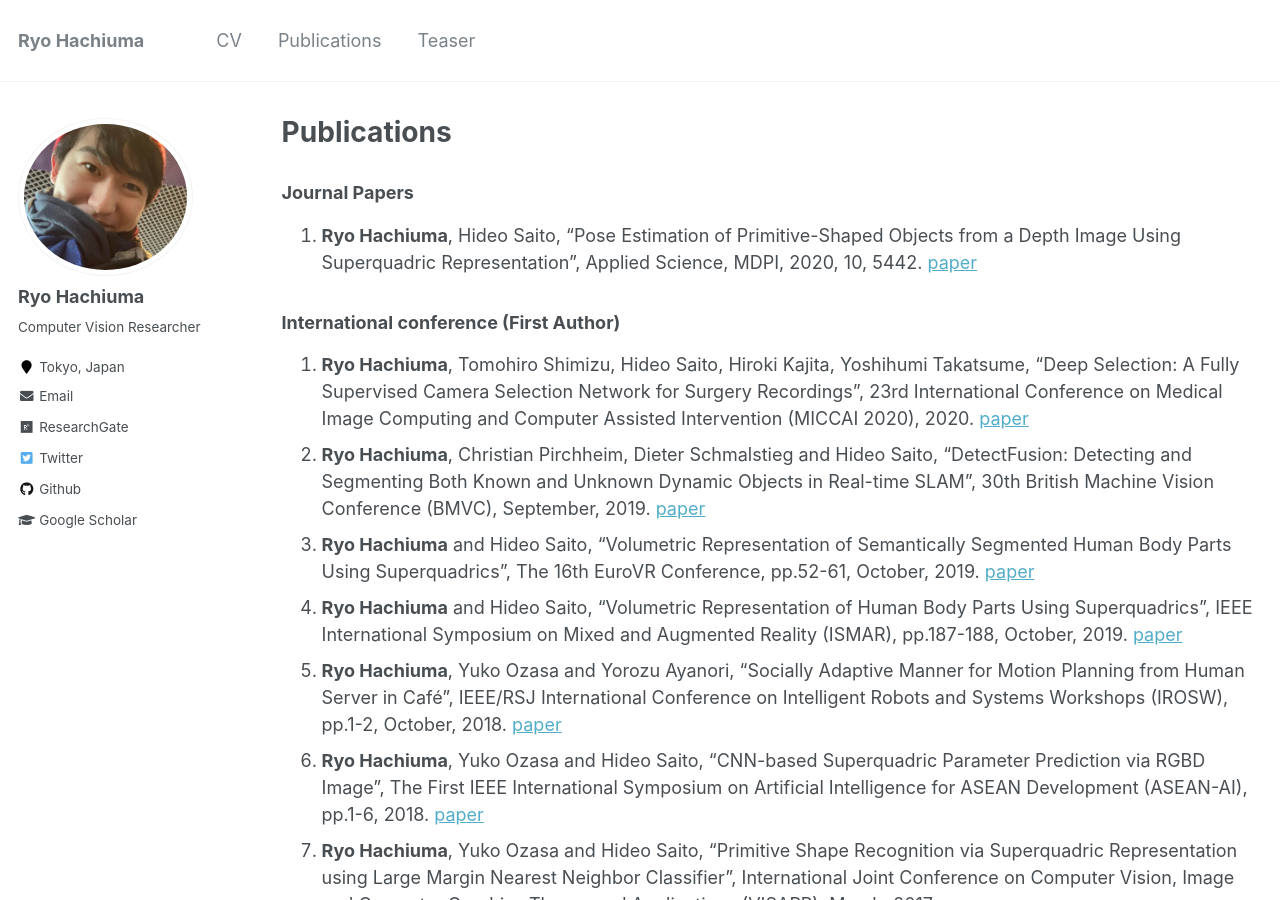
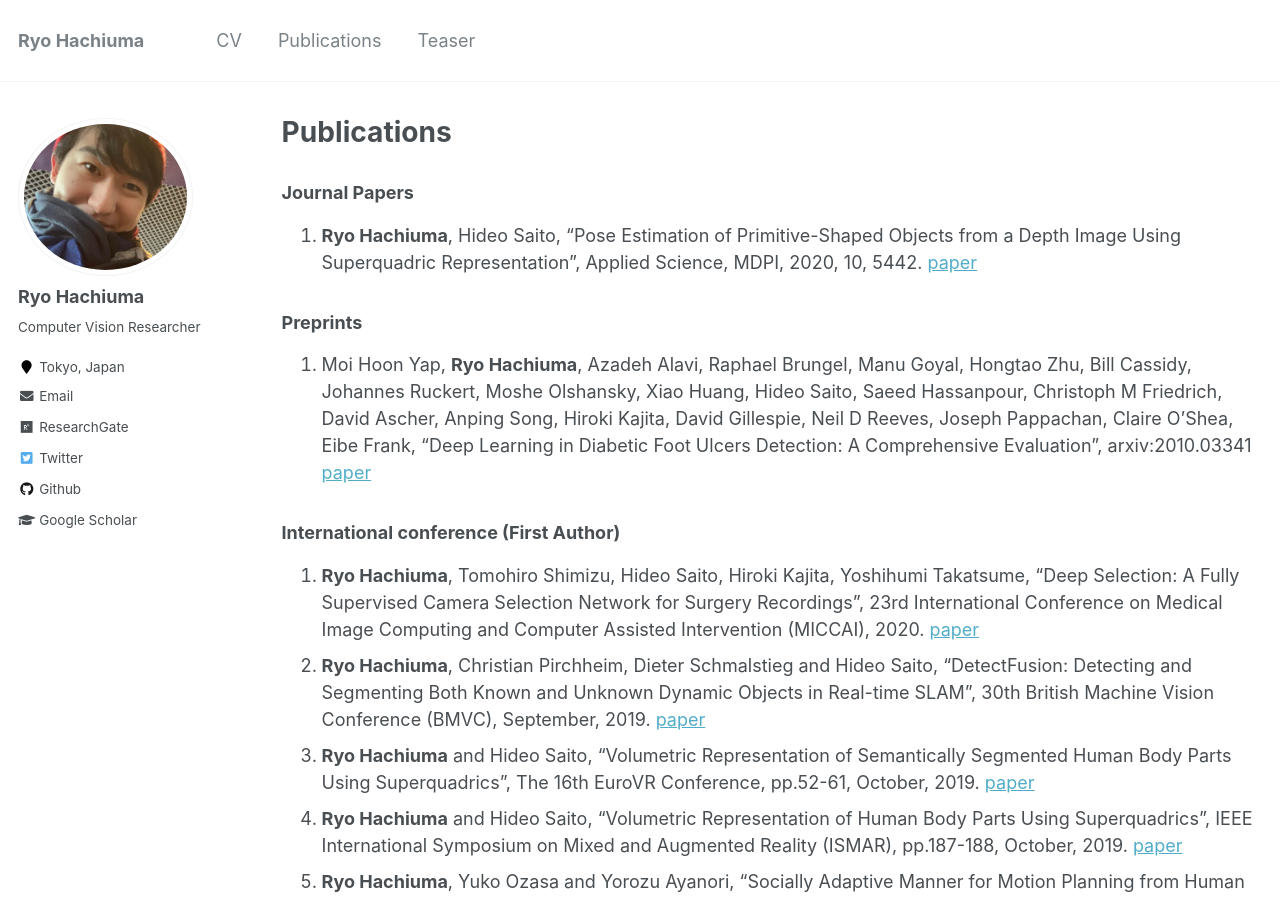
Before and after one commit to ryohachiuma/ryohachiuma.github.io, a Jekyll site: the page built from _pages/publications.md, in a window 1280 px wide and 900 px high. Built offline with Jekyll 4.4.1, drawn with Linux system fonts in a browser that asks for light colours; some of the changed text lies outside the part shown.

Commit message:
Update publications.md

```diff
--- a/_pages/publications.md
+++ b/_pages/publications.md
@@ -23,8 +23,11 @@ author_profile: true
 1. **Ryo Hachiuma**, Hideo Saito, "Pose Estimation of Primitive-Shaped Objects from a Depth Image Using Superquadric Representation", Applied Science, MDPI,  2020, 10, 5442. [paper](https://www.mdpi.com/2076-3417/10/16/5442)
 
 
+### Preprints
+1. Moi Hoon Yap, **Ryo Hachiuma**, Azadeh Alavi, Raphael Brungel, Manu Goyal, Hongtao Zhu, Bill Cassidy, Johannes Ruckert, Moshe Olshansky, Xiao Huang, Hideo Saito, Saeed Hassanpour, Christoph M Friedrich, David Ascher, Anping Song, Hiroki Kajita, David Gillespie, Neil D Reeves, Joseph Pappachan, Claire O'Shea, Eibe Frank, "Deep Learning in Diabetic Foot Ulcers Detection: A Comprehensive Evaluation", arxiv:2010.03341 [paper](https://arxiv.org/abs/2010.03341)
+
 ### International conference (First Author)
-1. **Ryo Hachiuma**, Tomohiro Shimizu, Hideo Saito, Hiroki Kajita, Yoshihumi Takatsume, "Deep Selection: A Fully Supervised Camera Selection Network for Surgery Recordings", 23rd International Conference on Medical Image Computing and Computer Assisted Intervention (MICCAI 2020), 2020. [paper](https://link.springer.com/chapter/10.1007/978-3-030-59716-0_40)
+1. **Ryo Hachiuma**, Tomohiro Shimizu, Hideo Saito, Hiroki Kajita, Yoshihumi Takatsume, "Deep Selection: A Fully Supervised Camera Selection Network for Surgery Recordings", 23rd International Conference on Medical Image Computing and Computer Assisted Intervention (MICCAI), 2020. [paper](https://link.springer.com/chapter/10.1007/978-3-030-59716-0_40)
 2. **Ryo Hachiuma**, Christian Pirchheim, Dieter Schmalstieg and Hideo Saito, "DetectFusion: Detecting and Segmenting Both Known and Unknown Dynamic Objects in Real-time SLAM", 30th British Machine Vision Conference (BMVC), September, 2019. [paper](https://bmvc2019.org/wp-content/uploads/papers/0499-paper.pdf)
 3. **Ryo Hachiuma** and Hideo Saito, "Volumetric Representation of Semantically Segmented Human Body Parts Using Superquadrics", The 16th EuroVR Conference, pp.52-61, October, 2019. [paper](https://link.springer.com/chapter/10.1007/978-3-030-31908-3_4)
 4. **Ryo Hachiuma** and Hideo Saito, "Volumetric Representation of Human Body Parts Using Superquadrics", IEEE International Symposium on Mixed and Augmented Reality (ISMAR), pp.187-188, October, 2019. [paper](https://ieeexplore.ieee.org/document/8951953)
```
Also changed, not shown: other parts of _pages/publications.md (+1 -1 lines).
